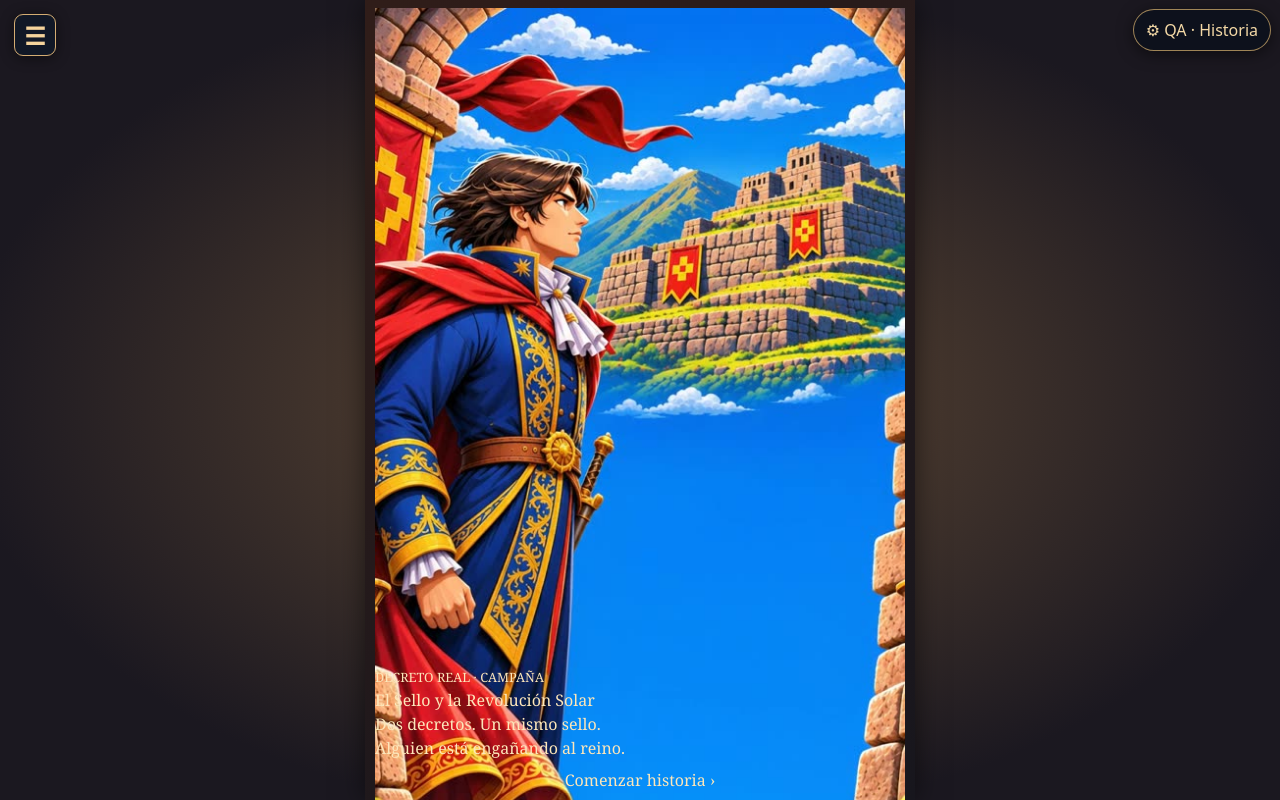
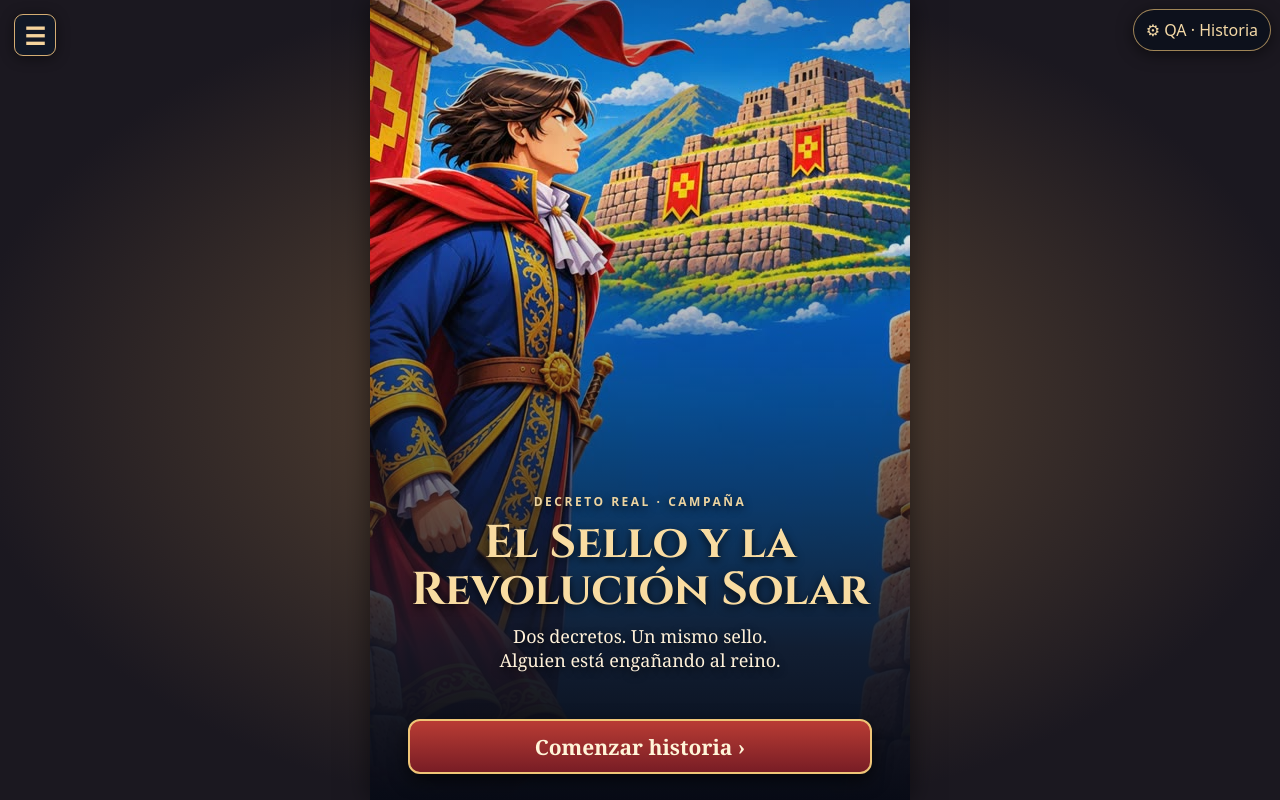
Before and after one commit to Afelex/Decreto-Real, a React (Vite) app: page /#/campania/inicio in a window 1280 px wide. Built offline with nearby package versions, Linux system fonts and the light colour scheme.

Commit message:
style(campaign): full-bleed first screen with single call to action

```diff
--- a/screens/campaign-intro.css
+++ b/screens/campaign-intro.css
@@ -18,3 +18,16 @@
 .dci-actions button:focus-visible{outline:3px solid #fff4b1;outline-offset:2px}
 @media(max-height:690px){.dci-stage{grid-template-rows:minmax(110px,23dvh) minmax(0,1fr) auto;gap:5px}.dci-story{padding:8px 12px;gap:4px}.dci-story p{font-size:clamp(10px,2.55vw,12px);line-height:1.22}.dci-landscape-title h1{font-size:clamp(18px,4.5vw,26px)}.dci-actions{min-height:42px}}
 @media(prefers-reduced-motion:reduce){.dci-screen *{scroll-behavior:auto;transition:none!important;animation:none!important}}
+
+
+/* Cinematic campaign cover: the illustration dominates the entire viewport. */
+.dci-stage.dci-stage-cinematic{position:relative;display:block;padding:0;max-width:540px;width:100%;height:100dvh;isolation:isolate;background:#111522}
+.dci-cover-art{position:absolute;inset:0;width:100%;height:100%;object-fit:cover;object-position:center}
+.dci-cover-shade{position:absolute;inset:0;background:linear-gradient(0deg,#080b16 0%,#121624ee 19%,#0c0d1880 46%,transparent 78%,#10172150)}
+.dci-cinematic-title{position:absolute;z-index:2;bottom:clamp(96px,16dvh,160px);left:16px;right:16px;text-align:center;text-shadow:0 3px 9px #000b}
+.dci-cinematic-title small{display:block;font:900 clamp(9px,2.2vw,12px) system-ui,sans-serif;letter-spacing:.21em;color:#edd4a0}
+.dci-cinematic-title h1{font:700 clamp(30px,8vw,46px)/1.04 'Cinzel',Georgia,serif;color:#f9dca1;margin:10px 0}
+.dci-cinematic-title p{margin:0;color:#fff1d9;font:500 clamp(14px,3.8vw,18px)/1.3 Georgia,serif}
+.dci-cinematic-start{position:absolute;z-index:3;bottom:max(26px,env(safe-area-inset-bottom));left:7%;width:86%;min-height:55px;border:2px solid #efc577;border-radius:12px;background:linear-gradient(#b93c34,#781d25);color:#fff4d8;font:800 clamp(17px,4.5vw,21px) Georgia,serif;box-shadow:0 6px 18px #000a}
+.dci-cinematic-start:focus-visible{outline:3px solid #fff2b1;outline-offset:3px}
+@media(max-height:560px){.dci-cinematic-title{bottom:83px}.dci-cinematic-title h1{font-size:clamp(23px,6vw,35px)}.dci-cinematic-start{min-height:47px}}
```
